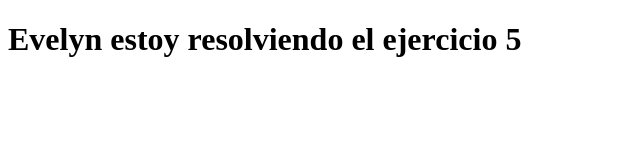
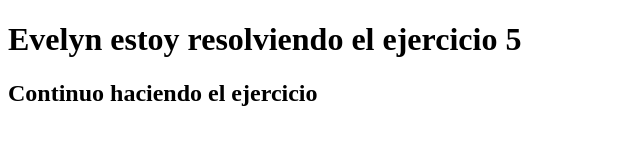
Before and after one commit to Evelyn3108/gs-ej-5, a plain HTML site: page index.html in a window 1280 px wide. Shown: the whole page, without its empty margins (0-640 px from the left). Drawn offline with Linux system fonts and the light colour scheme.

Commit message:
segunda iteracion

```diff
--- a/index.html
+++ b/index.html
@@ -9,5 +9,8 @@
     <h1>
         Evelyn estoy resolviendo el ejercicio 5
     </h1>
+    <h2>
+        Continuo haciendo el ejercicio
+    </h2>
 </body>
 </html>
```
